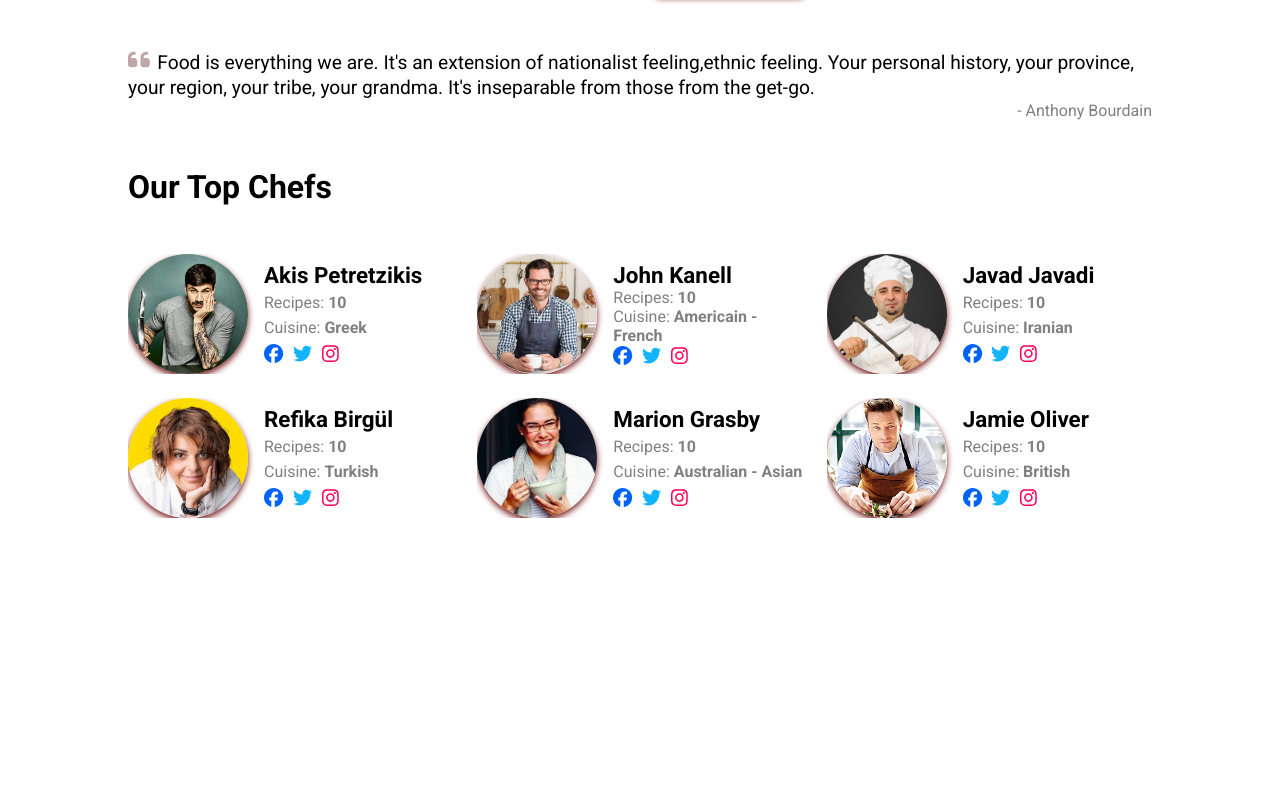
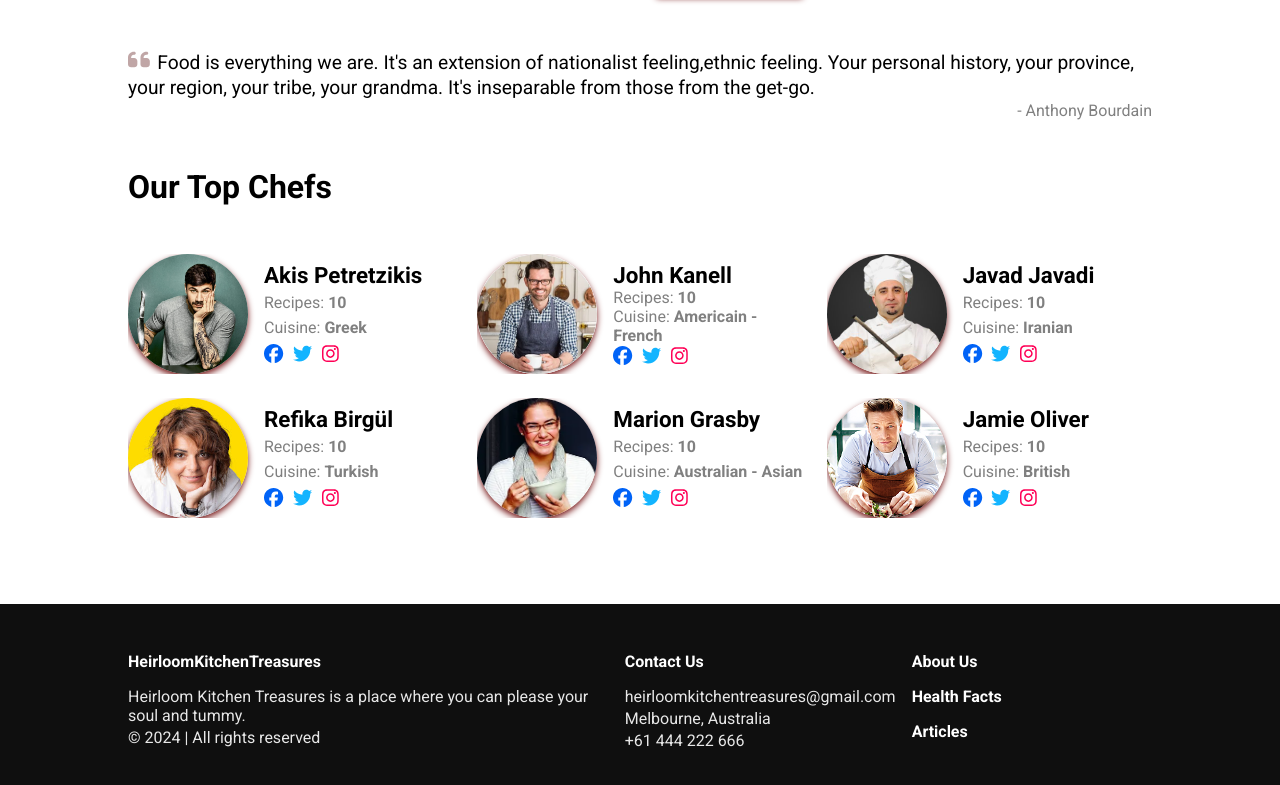
Before and after one commit to tara-hss/Handy-Recipes, a React (Create React App) app: page / in a window 1280 px wide. Shown: the part 953-1738 px from the top of the page. Before the commit the page ends 1557 px from the top, so only its background shows below. Built offline with nearby package versions, Linux system fonts and the light colour scheme.

Commit message:
Adds and styles a footer section

```diff
--- a/src/App.js
+++ b/src/App.js
@@ -3,6 +3,7 @@
 import ImproveSkills from "./components/ImproveSkills";
 import QuoteSection from "./components/QuoteSection"
 import ChefsSection from "./components/ChefsSection";
+import Footer from "./components/Footer"
 
 function App() {
   return (
@@ -14,6 +15,7 @@
         <QuoteSection />
         <ChefsSection />
       </div>
+      <Footer />
     </div>
   );
 }
--- /dev/null
+++ b/src/components/Footer.js
@@ -0,0 +1,44 @@
+export default function Footer() {
+    return (
+        <div className="footer container">
+            <div className="footer-section">
+                <p className="footer-title">
+                    HeirloomKitchenTreasures
+                </p>
+                <p className="">
+                Heirloom Kitchen Treasures is a place where you can please your soul and tummy.
+                </p>
+                <p className="">
+                    &copy; 2024 | All rights reserved
+                </p>
+            </div>
+
+            <div className="footer-section">
+                <p className="footer-title">
+                    Contact Us
+                </p>
+                <p className="">
+                heirloomkitchentreasures@gmail.com
+                </p>
+                <p className="">
+                    Melbourne, Australia
+                </p>
+                <p className="">
+                    +61 444 222 666
+                </p>
+            </div>
+
+            <div className="footer-section">
+                <p className="footer-title">
+                    About Us
+                </p>
+                <p className="footer-title">
+                    Health Facts
+                </p>
+                <p className="footer-title">
+                    Articles
+                </p>
+            </div>
+        </div>
+    )
+}
--- a/src/styles/index.scss
+++ b/src/styles/index.scss
@@ -78,6 +78,7 @@
 @import "partials/quote-section.scss";
 @import "partials/animations.scss";
 @import "partials/chefs-section.scss";
+@import "partials/footer.scss";
 
 @media screen and (max-width: 768px) {
     .navbar{
--- /dev/null
+++ b/src/styles/partials/_footer.scss
@@ -0,0 +1,20 @@
+.footer {
+    background-color: #0f0f0f;
+    color: #fff;
+    padding-block: 3em;
+    display: grid;
+    grid-template-columns: 2fr 1fr 1fr;
+    grid-gap: 1em;
+    .footer-section {
+        p {
+            opacity: .9;
+            margin-bottom: .2em;
+        }
+        p.footer-title {
+            font-size: 1em;
+            opacity: 1;
+            font-weight: bold;
+            margin-bottom: 1em;
+        }
+    }
+}
```
